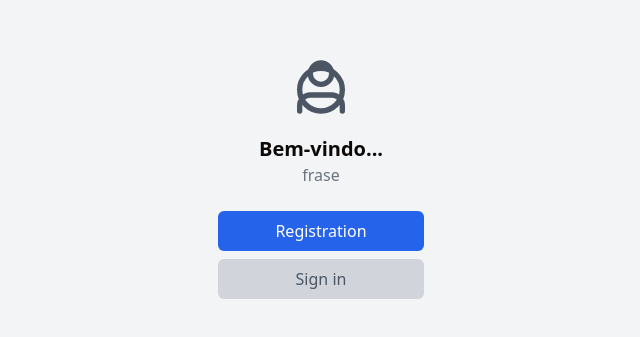
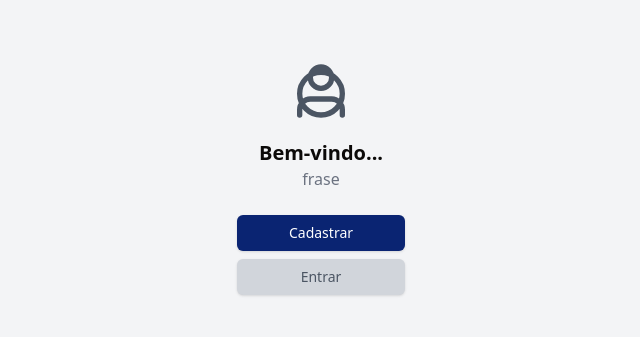
Before and after one commit to CodePlay-Hackatona-2024/frontend, a React (Vite) app: page / in a window 1280 px wide. Shown: the part 223-560 px from the top of the page, without its empty margins (319-959 px from the left). Built offline with nearby package versions, Linux system fonts and the light colour scheme.

Commit message:
auth pages almost done

```diff
--- a/package.json
+++ b/package.json
@@ -13,6 +13,7 @@
     "@radix-ui/react-avatar": "^1.1.0",
     "@radix-ui/react-icons": "^1.3.0",
     "@radix-ui/react-navigation-menu": "^1.2.0",
+    "@radix-ui/react-slot": "^1.1.0",
     "@radix-ui/react-toggle": "^1.1.0",
     "@radix-ui/react-toggle-group": "^1.1.0",
     "class-variance-authority": "^0.7.0",
@@ -21,7 +22,9 @@
     "lucide-react": "^0.436.0",
     "react": "^18.3.1",
     "react-dom": "^18.3.1",
+    "react-icons": "^5.3.0",
     "react-router-dom": "^6.26.1",
+    "react-spinners": "^0.14.1",
     "tailwind-merge": "^2.5.2",
     "tailwindcss-animate": "^1.0.7"
   },
--- /dev/null
+++ b/src/components/ui/button.tsx
@@ -0,0 +1,57 @@
+import * as React from "react"
+import { Slot } from "@radix-ui/react-slot"
+import { cva, type VariantProps } from "class-variance-authority"
+
+import { cn } from "@/lib/utils"
+
+const buttonVariants = cva(
+  "inline-flex items-center justify-center whitespace-nowrap rounded-md text-sm font-medium transition-colors focus-visible:outline-none focus-visible:ring-1 focus-visible:ring-ring disabled:pointer-events-none disabled:opacity-50",
+  {
+    variants: {
+      variant: {
+        default:
+          "bg-primary text-primary-foreground shadow hover:bg-primary/90",
+        destructive:
+          "bg-destructive text-destructive-foreground shadow-sm hover:bg-destructive/90",
+        outline:
+          "border border-input bg-background shadow-sm hover:bg-accent hover:text-accent-foreground",
+        secondary:
+          "bg-secondary text-secondary-foreground shadow-sm hover:bg-secondary/80",
+        ghost: "hover:bg-accent hover:text-accent-foreground",
+        link: "text-primary underline-offset-4 hover:underline",
+      },
+      size: {
+        default: "h-9 px-4 py-2",
+        sm: "h-8 rounded-md px-3 text-xs",
+        lg: "h-10 rounded-md px-8",
+        icon: "h-9 w-9",
+      },
+    },
+    defaultVariants: {
+      variant: "default",
+      size: "default",
+    },
+  }
+)
+
+export interface ButtonProps
+  extends React.ButtonHTMLAttributes<HTMLButtonElement>,
+    VariantProps<typeof buttonVariants> {
+  asChild?: boolean
+}
+
+const Button = React.forwardRef<HTMLButtonElement, ButtonProps>(
+  ({ className, variant, size, asChild = false, ...props }, ref) => {
+    const Comp = asChild ? Slot : "button"
+    return (
+      <Comp
+        className={cn(buttonVariants({ variant, size, className }))}
+        ref={ref}
+        {...props}
+      />
+    )
+  }
+)
+Button.displayName = "Button"
+
+export { Button, buttonVariants }
--- a/src/pages/FirstPage.tsx
+++ b/src/pages/FirstPage.tsx
@@ -1,14 +1,37 @@
 import React from "react";
+import { Button } from "@/components/ui/button";
+import { useNavigate } from "react-router-dom";
 
 export default function LoginPage() {
+  const navigate = useNavigate();
+
+  const goToRegisterPage = () => {
+    navigate("/register");
+  };
+
+  const goToLoginPage = () => {
+    navigate("/login");
+  };
+
   return (
     <div className="flex items-center justify-center min-h-screen bg-gray-100">
       <div className="text-center">
         <div className="mb-6">
-          {/*logo*/}
+          {/* Logo */}
           <div className="flex justify-center">
-            <svg className="w-16 h-16 text-gray-600" fill="none" stroke="currentColor" viewBox="0 0 24 24" xmlns="http://www.w3.org/2000/svg">
-              <path strokeLinecap="round" strokeLinejoin="round" strokeWidth="2" d="M20 21v-2a4 4 0 00-4-4H8a4 4 0 00-4 4v2M12 11a4 4 0 100-8 4 4 0 000 8zm8 2a8 8 0 11-16 0 8 8 0 0116 0z" />
+            <svg
+              className="w-16 h-16 text-gray-600"
+              fill="none"
+              stroke="currentColor"
+              viewBox="0 0 24 24"
+              xmlns="http://www.w3.org/2000/svg"
+            >
+              <path
+                strokeLinecap="round"
+                strokeLinejoin="round"
+                strokeWidth="2"
+                d="M20 21v-2a4 4 0 00-4-4H8a4 4 0 00-4 4v2M12 11a4 4 0 100-8 4 4 0 000 8zm8 2a8 8 0 11-16 0 8 8 0 0116 0z"
+              />
             </svg>
           </div>
           <h1 className="text-xl font-semibold mt-4">Bem-vindo...</h1>
@@ -16,8 +39,12 @@ export default function LoginPage() {
         </div>
 
         <div className="mt-6 space-y-2">
-          <button className="w-full px-4 py-2 text-white bg-blue-600 rounded-md">Registration</button>
-          <button className="w-full px-4 py-2 text-gray-600 bg-gray-300 rounded-md">Sign in</button>
+          <Button className="w-full bg-primary text-white hover:bg-primary/90" onClick={goToRegisterPage}>
+            Cadastrar
+          </Button>
+          <Button className="w-full bg-gray-300 text-gray-600 hover:bg-gray-400" onClick={goToLoginPage}>
+            Entrar
+          </Button>
         </div>
       </div>
     </div>
--- a/src/pages/LoginPage.tsx
+++ b/src/pages/LoginPage.tsx
@@ -1,52 +1,98 @@
-import React, { useState, useEffect } from 'react';
+import { useState } from "react";
 import { Input } from "@/components/ui/input";
+import { Button } from "@/components/ui/button";
+import { RiLockPasswordLine } from "react-icons/ri";
+import { CiMail } from "react-icons/ci";
+import { ClipLoader } from "react-spinners";
 
 export default function LoginPage() {
+  const [email, setEmail] = useState("");
+  const [password, setPassword] = useState("");
+  const [error, setError] = useState("");
+  const [loading, setLoading] = useState(false);
+
+  const handleLogin = async () => {
+    setLoading(true);
+    setError("");
+
+    try {
+      const response = await fetch(
+        `/api/auth/login?email=${encodeURIComponent(
+          email
+        )}&password=${encodeURIComponent(password)}`,
+        {
+          method: "GET",
+        }
+      );
+
+      const data = await response.json();
+
+      if (response.ok) {
+        console.log("Login successful", data);
+      } else {
+        setError(data.message || "Login failed");
+      }
+    } catch (error) {
+      console.error("Error during login:", error);
+      setError("An error occurred. Please try again.");
+    } finally {
+      setLoading(false);
+    }
+  };
 
   return (
     <div className="relative flex items-center justify-center min-h-screen bg-gray-100">
-      <button className="absolute top-4 right-4 px-3 py-1.5 text-white bg-blue-600 rounded-md text-sm">
-        Registration
-      </button>
+      <Button
+        className="absolute top-4 right-4 px-3 py-1.5 text-white bg-primary text-sm hover:bg-primary/90"
+        onClick={() => (window.location.href = "/register")}
+      >
+        Cadastrar
+      </Button>
       <div className="text-center">
         <div className="mb-8">
-          {/*logo*/}
           <div className="flex justify-center">
-            <svg className="w-24 h-24 text-gray-600" fill="none" stroke="currentColor" viewBox="0 0 24 24" xmlns="http://www.w3.org/2000/svg">
-              <path strokeLinecap="round" strokeLinejoin="round" strokeWidth="2" d="M20 21v-2a4 4 0 00-4-4H8a4 4 0 00-4 4v2M12 11a4 4 0 100-8 4 4 0 000 8zm8 2a8 8 0 11-16 0 8 8 0 0116 0z" />
-            </svg>
+            <img src="/logo.png" alt="Logo" className="w-24 h-24" />
           </div>
           <h1 className="text-2xl font-semibold mt-6">Bem-vindo ao ‘...’</h1>
           <p className="text-gray-500 text-lg">frase</p>
         </div>
 
         <div className="space-y-6">
+          <div className="relative">
+            <CiMail className="absolute left-4 top-1/2 transform -translate-y-1/2" />
             <Input
               type="email"
-            placeholder="Email"
+              placeholder="E-mail"
               value={email}
               onChange={(e) => setEmail(e.target.value)}
-            className="w-full text-lg px-4 py-2"
+              className="w-full pl-16 text-lg py-2"
             />
+          </div>
+          <div className="relative">
+            <RiLockPasswordLine className="absolute left-4 top-1/2 transform -translate-y-1/2 text-gray-500" />
             <Input
               type="password"
-            placeholder="Password"
+              placeholder="Senha"
               value={password}
               onChange={(e) => setPassword(e.target.value)}
-            className="w-full text-lg px-4 py-2"
+              className="w-full pl-16 text-lg py-2"
             />
           </div>
+        </div>
 
-        {error && <p className="text-red-500 text-lg mt-4">{error}</p>}
+        {error && <p className="text-red-500 mt-4">{error}</p>}
 
         <div className="mt-8 space-y-4">
-          <button
+          <Button
+            className="w-full text-gray-600 bg-gray-300 text-lg hover:bg-gray-400 flex items-center justify-center"
             onClick={handleLogin}
-            className="w-full px-4 py-2 text-gray-600 bg-gray-300 rounded-md text-lg"
+            disabled={loading}
           >
-            Sign in
-          </button>
-          <p className="text-gray-600 text-lg">Forgot password?</p>
+            {loading ? <ClipLoader size={24} color="#fff" /> : "Entrar"}
+          </Button>
+          <Button variant="link" className="text-gray-600 text-lg">
+            Esqueceu sua senha?
+          </Button>
         </div>
       </div>
     </div>
--- a/src/pages/RegisterPage.tsx
+++ b/src/pages/RegisterPage.tsx
@@ -1,55 +1,119 @@
+import { useState } from "react";
 import { Input } from "@/components/ui/input";
+import { Button } from "@/components/ui/button";
+import { RiLockPasswordLine } from "react-icons/ri";
+import { CiMail } from "react-icons/ci";
+import { FaRegUser } from "react-icons/fa";
+import { AiOutlineIdcard } from "react-icons/ai";
 
 export default function RegistrationPage() {
+  const [name, setName] = useState("");
+  const [email, setEmail] = useState("");
+  const [cpf, setCpf] = useState("");
+  const [password, setPassword] = useState("");
+  const [error, setError] = useState("");
+  const [loading, setLoading] = useState(false);
+
+  const handleRegister = async () => {
+    setLoading(true);
+    setError("");
+
+    try {
+      const response = await fetch("/api/auth/register", {
+        method: "POST",
+        headers: {
+          "Content-Type": "application/json",
+        },
+        body: JSON.stringify({ name, email, cpf, password }),
+      });
+
+      const data = await response.json();
+
+      if (response.ok) {
+        // Handle successful registration (e.g., redirect, show success message)
+        console.log("Registration successful", data);
+      } else {
+        // Handle errors (e.g., email already taken)
+        setError(data.message || "Registration failed");
+      }
+    } catch (error) {
+      console.error("Error during registration:", error);
+      setError("An error occurred. Please try again.");
+    } finally {
+      setLoading(false);
+    }
+  };
 
   return (
     <div className="relative flex items-center justify-center min-h-screen bg-gray-100">
-      <button className="absolute top-4 right-4 px-3 py-1.5 text-gray-600 bg-gray-300 rounded-md text-sm">
+      <Button
+        className="absolute top-4 right-4 px-3 py-1.5 text-gray-600 bg-gray-300 text-sm hover:bg-gray-400"
+        onClick={() => window.location.href = "/login"} // Redirect to login page
+      >
         Sign in
-      </button>
+      </Button>
       <div className="text-center">
         <div className="mb-8">
-          {/*logo*/}
           <div className="flex justify-center">
-            <svg className="w-24 h-24 text-gray-600" fill="none" stroke="currentColor" viewBox="0 0 24 24" xmlns="http://www.w3.org/2000/svg">
-              <path strokeLinecap="round" strokeLinejoin="round" strokeWidth="2" d="M20 21v-2a4 4 0 00-4-4H8a4 4 0 00-4 4v2M12 11a4 4 0 100-8 4 4 0 000 8zm8 2a8 8 0 11-16 0 8 8 0 0116 0z" />
-            </svg>
+            <img src="/logo.png" alt="Logo" className="w-24 h-24" />
           </div>
           <h1 className="text-2xl font-semibold mt-6">Bem-vindo ao ‘...’</h1>
           <p className="text-gray-500 text-lg">Crie sua conta...</p>
         </div>
 
         <div className="space-y-4">
+          <div className="relative">
+            <FaRegUser className="absolute left-4 top-1/2 transform -translate-y-1/2 text-gray-500" />
             <Input
               type="text"
               placeholder="Nome"
               value={name}
               onChange={(e) => setName(e.target.value)}
-            className="w-full text-lg px-4 py-2"
+              className="w-full pl-14 text-lg py-2"
             />
+          </div>
+          <div className="relative">
+            <CiMail className="absolute left-4 top-1/2 transform -translate-y-1/2" />
+            <Input
+              type="email"
+              placeholder="E-mail"
+              value={email}
+              onChange={(e) => setEmail(e.target.value)}
+              className="w-full pl-14 text-lg py-2"
+            />
+          </div>
+          <div className="relative">
+            <AiOutlineIdcard className="absolute left-4 top-1/2 transform -translate-y-1/2 text-gray-600" />
             <Input
               type="text"
               placeholder="CPF"
               value={cpf}
               onChange={(e) => setCpf(e.target.value)}
-            className="w-full text-lg px-4 py-2"
+              className="w-full pl-14 text-lg py-2"
             />
+          </div>
+          <div className="relative">
+            <RiLockPasswordLine className="absolute left-4 top-1/2 transform -translate-y-1/2 text-gray-600" />
             <Input
               type="password"
-            placeholder="Password"
+              placeholder="Senha"
               value={password}
               onChange={(e) => setPassword(e.target.value)}
-            className="w-full text-lg px-4 py-2"
+              className="w-full pl-14 text-lg py-2"
             />
           </div>
+        </div>
+
+        {error && <p className="text-red-500 mt-4">{error}</p>}
 
         <div className="mt-8">
-          <button
+          <Button
+            className="w-full bg-primary text-white hover:bg-primary/90 text-lg"
             onClick={handleRegister}
-            className="w-full px-4 py-2 text-white bg-blue-600 rounded-md text-lg"
+            disabled={loading}
           >
-            Registrar
-          </button>
+            {loading ? "Loading..." : "Registrar"}
+          </Button>
         </div>
       </div>
     </div>
```
Also changed, not shown: 1 other file (tests, documents, lock files or other folders). Lines whose indentation alone changed are shown as unchanged.
